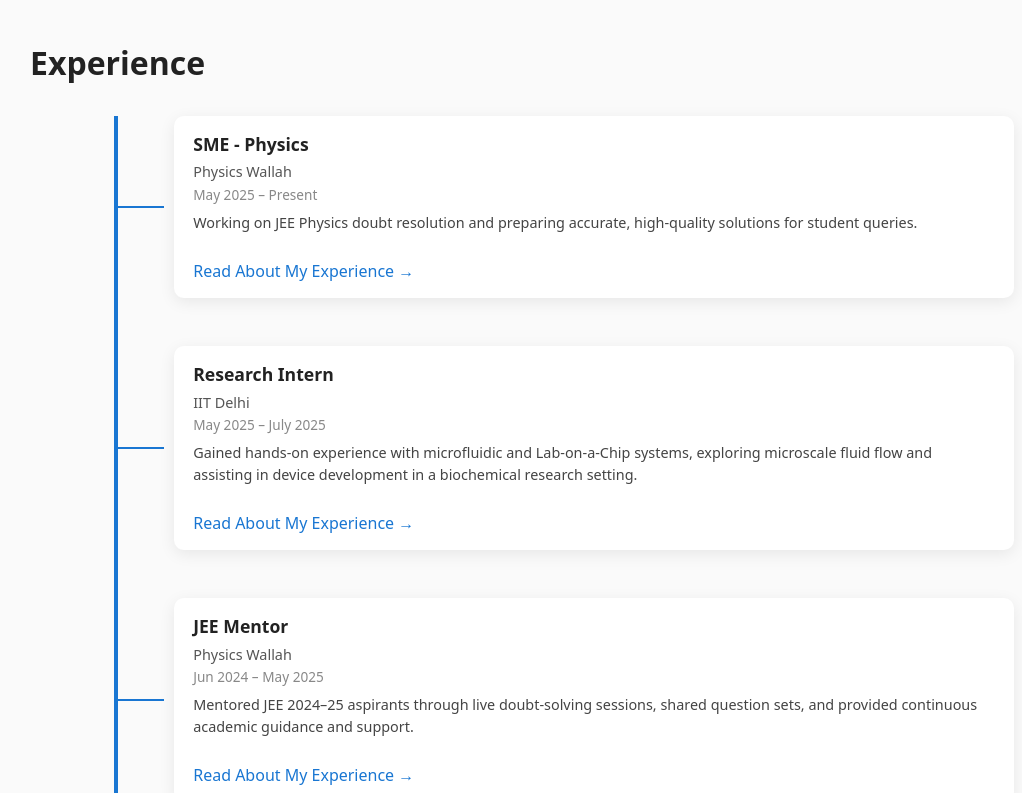
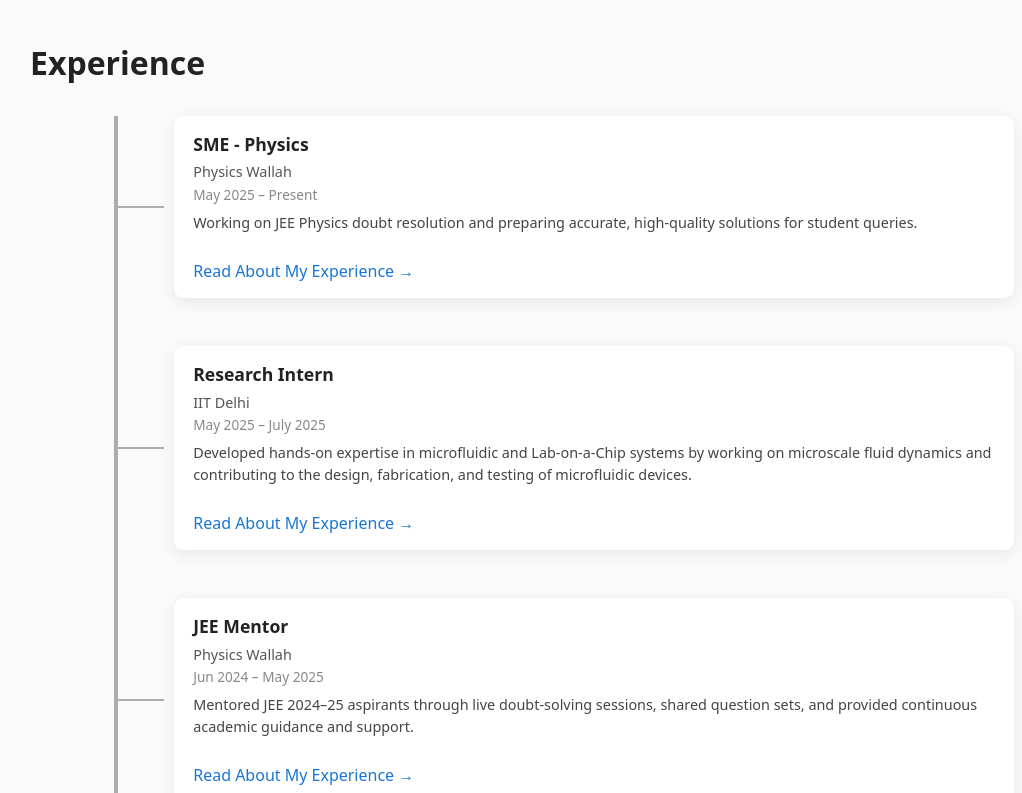
Before and after one commit to chiragmalik2612/chiragmalikpf, a React (Vite) app: page / in a window 1280 px wide. Shown: the part 447-1240 px from the top of the page, without its empty margins (76-1098 px from the left). Built offline with nearby package versions, Linux system fonts and the light colour scheme.

Commit message:
experience added

```diff
--- a/src/App.css
+++ b/src/App.css
@@ -9,6 +9,7 @@
   max-width: 1100px;
   margin: 0 auto;
   padding: 2rem 1.5rem;
+  /* background-color: aqua; */
 }
 
 .spacer {
--- a/src/components/ExperienceDetail.jsx
+++ b/src/components/ExperienceDetail.jsx
@@ -20,7 +20,7 @@
 
       <div className={styles.section}>
         <h3>Description</h3>
-        <p>{experience.description}</p>
+        <p>{experience.detailedDescription}</p>
       </div>
     </div>
   );
--- a/src/components/ExperienceSection.module.css
+++ b/src/components/ExperienceSection.module.css
@@ -23,7 +23,7 @@
   top: 0;
   bottom: 0;
   width: 4px;
-  background-color: #1976d2;
+  background-color: #adadad;
 }
 
 .branch {
@@ -38,7 +38,7 @@
   flex-shrink: 0;
   width: 50px;
   height: 2px;
-  background-color: #1976d2;
+  background-color: #adadad;
   margin-left: 0;
 }
 
--- a/src/data/experiences.js
+++ b/src/data/experiences.js
@@ -1,4 +1,3 @@
-
 export const experiences = [
   {
     title: "SME - Physics",
@@ -8,15 +7,19 @@
     type: "Content",
     description:
       "Working on JEE Physics doubt resolution and preparing accurate, high-quality solutions for student queries.",
+    detailedDescription:
+      "I am currently working as a Subject Matter Expert (Physics) at Physics Wallah, where I assist students in resolving their doubts related to Physics for competitive exams such as JEE and NEET. My role involves providing clear, accurate, and concept-based solutions in various formats, including text, audio, and image-based explanations, depending on the students’ requirements. I focus on simplifying complex concepts and presenting step-by-step solutions to ensure better understanding and retention. With a strong commitment to quality and responsiveness, I have maintained a ~93% student satisfaction rate, helping students strengthen their conceptual knowledge and improve their problem-solving skills.",
   },
-   {
+  {
     title: "Research Intern",
     slug: "research-intern",
     org: "IIT Delhi",
     date: "May 2025 – July 2025",
     type: "Intern",
     description:
-      "Gained hands-on experience with microfluidic and Lab-on-a-Chip systems, exploring microscale fluid flow and assisting in device development in a biochemical research setting.",
+      "Developed hands-on expertise in microfluidic and Lab-on-a-Chip systems by working on microscale fluid dynamics and contributing to the design, fabrication, and testing of microfluidic devices.",
+    detailedDescription:
+      "I worked as Summer Research Intern at the BioMicrofluidics and Soft Matter Lab, Department of Biochemical Engineering and Biotechnology, Indian Institute of Technology Delhi. My project, titled “Development of an Integrated Lab-on-a-Chip Device for the Manipulation of Human Red Blood Cells Under an Electric Field Using Soft-Lithography Techniques”, focused on microfluidic device fabrication and experimental analysis of RBC deformation under electric fields. During this internship, I gained hands-on experience in soft lithography, PDMS preparation, plasma bonding, microfabrication, blood sample preparation (RBC isolation), and microfluidic chip assembly, etc. I worked extensively with inverted microscopy for real-time visualization and developed skills in literature review, experimental troubleshooting, and data interpretation. This internship strengthened my expertise in microfluidics, biomedical device design, and lab-on-chip systems, aligning with my interest in biomedical engineering and applied research.",
   },
   {
     title: "JEE Mentor",
@@ -26,5 +29,7 @@
     type: "Mentor",
     description:
       "Mentored JEE 2024–25 aspirants through live doubt-solving sessions, shared question sets, and provided continuous academic guidance and support.",
+    detailedDescription:
+      "I worked as a JEE Mentor at Physics Wallah, where I mentored students from the Dropper Batch preparing for JEE 2025. My responsibilities included conducting weekly live mentoring sessions, providing one-on-one sessions based on individual needs, preparing and sharing customized question sets, and guiding students academically and emotionally throughout their preparation journey.Under my mentorship, several students achieved exceptional results, including 3 students scoring 98+ percentile and 5 students scoring 95+ percentile in JEE Mains, and 2 students securing ranks around 6,000 and 8,000 in JEE Advanced, leading to admissions into IITs. This experience strengthened my skills in student guidance, doubt resolution, academic strategy building, and personalized mentoring, ensuring students stayed motivated and on track for their goals.",
   },
 ];
--- a/src/data/projects.js
+++ b/src/data/projects.js
@@ -20,9 +20,9 @@
     title: "EmOOd",
     slug: "emood",
     description:
-      "This web application allows you to regularly record your moods and emotions, maintaining a comprehensive history to help you better understand and analyze your feelings over time. It also provides support for those who struggle with identifying and expressing emotions—a condition known as Alexithymia—by offering relatable options to help articulate what you’re experiencing.",
+      "This web application allows you to regularly record your moods and emotions, maintaining a comprehensive history to help you better understand and analyze your feelings over time. It also provides support for those who struggle with identifying and expressing emotions - a condition known as Alexithymia ,by offering relatable options to help articulate what you’re experiencing.",
     techStack: ["React.js", "Firebase", "Bootstrap", "Chart.js"],
-    liveLink: "#",
+    liveLink: "https://github.com/chiragmalik2612/EmOOd",
     githubLink: "https://github.com/chiragmalik2612/EmOOd",
     challenges: "will update soon ...",
   },
```
